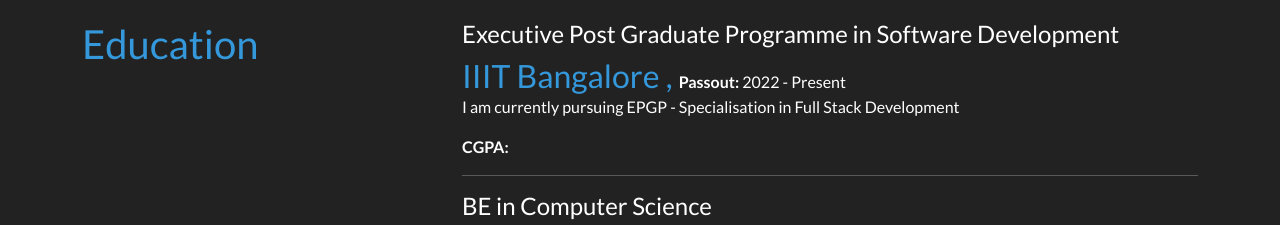
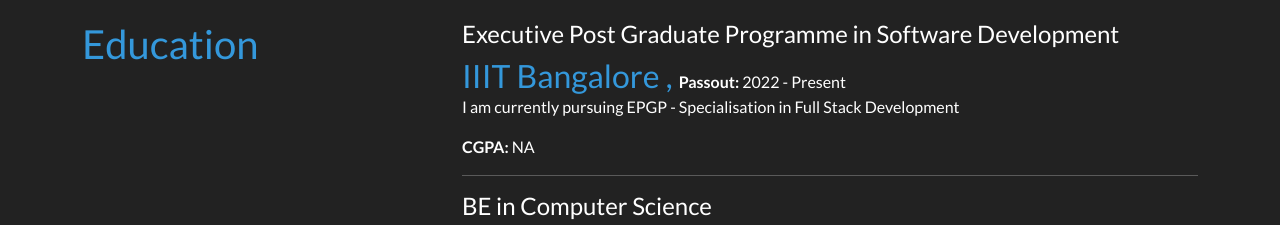
Before and after one commit to varuniherle/portfolio, a React (Create React App) app: page / in a window 1280 px wide. Shown: the part 780-1005 px from the top of the page. Built offline with nearby package versions, Linux system fonts and the light colour scheme.

Commit message:
Added the education

```diff
--- a/src/resume.js
+++ b/src/resume.js
@@ -17,7 +17,7 @@
         {
             "name":"IIIT Bangalore ",
             "yop":"2022 - Present",
-            "marks":"",
+            "marks":"NA",
             "class" :"Executive Post Graduate Programme in Software Development ",
             "grade_type": "CGPA",
             "desc": "I am currently pursuing EPGP - Specialisation in Full Stack Development"
```
